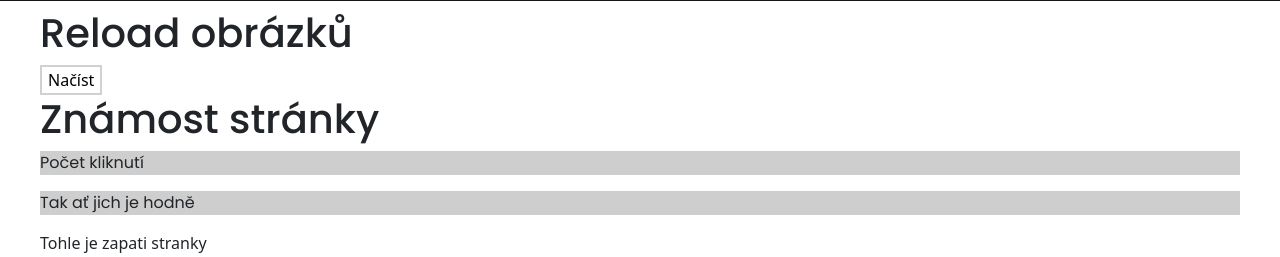
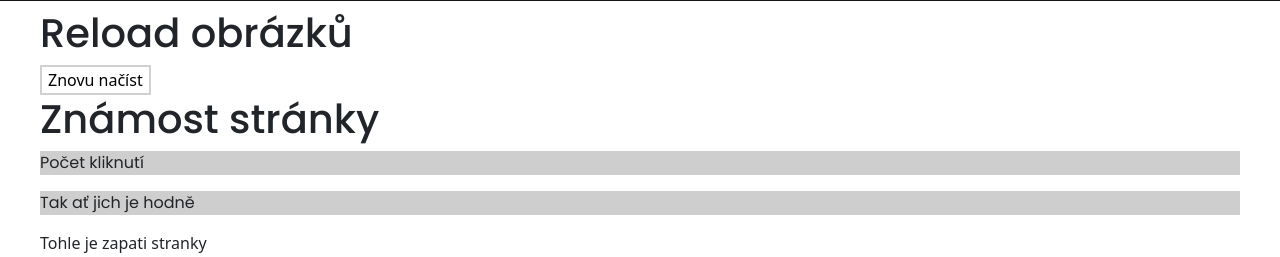
Before and after one commit to gyarab/2024_WA_INF1_steiner_python, a Django app: page /reload/ in a window 1280 px wide. Shown: the part 282-539 px from the top of the page. Run offline with Django 5.2, Linux system fonts and the light colour scheme; parts of the project's set-up code (start-up, migrations or seed data) failed here and were passed over.

Commit message:
Vono to funguje, haha!

```diff
--- a/content/templates/content/reload.html
+++ b/content/templates/content/reload.html
@@ -10,7 +10,7 @@
 
     <form method="post">
         {% csrf_token %}
-        <button type="submit">Načíst</button>
+        <button type="submit">Znovu načíst</button>
     </form>
 
     {% if done %}
```
